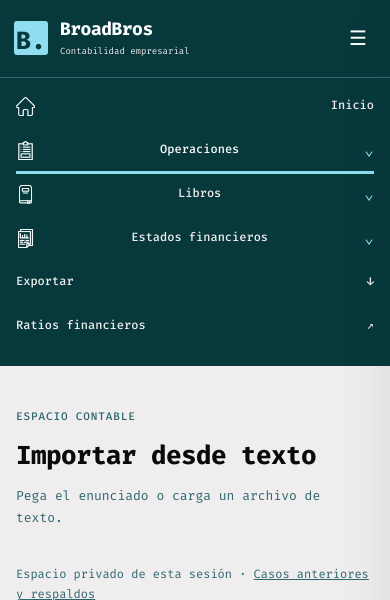
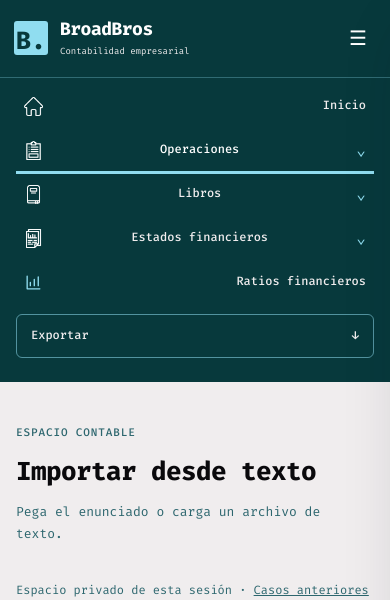
Before and after one commit to lamascara-17/BroadBros---Sistema-Contable, a Django app: page /cargar-texto/ in a window 390 px wide, after a click that opens the changed part. Shown: the top 600 px of the page. Run offline with Django 5.2, Linux system fonts and the light colour scheme; data comes from the database, SQL or seed files in the repository; data that the repository does not hold is empty.

Commit message:
Group financial ratios with primary navigation and keep export at the right

```diff
--- a/static/css/style.css
+++ b/static/css/style.css
@@ -1307,3 +1307,39 @@ td { font-size: 13px; line-height: 1.7; }
 .audio-options input { width: auto; margin: 0; }
 .audio-options span { display: block; color: #2c666e; }
 .chat-audio-button { display: block; margin-top: 10px; padding: 5px 10px; font-size: 12px; }
+
+/* Menú principal: ratios junto a los módulos y exportación a la derecha. */
+.workspace-nav { gap: clamp(8px, 1.5vw, 24px); }
+.workspace-nav > .workspace-link:not(.export-link),
+.workspace-nav > .nav-group > summary {
+    padding-inline: 8px;
+    white-space: nowrap;
+    border-radius: 5px 5px 0 0;
+    transition: background-color .15s ease, color .15s ease;
+}
+.workspace-nav > .workspace-link:not(.export-link):hover,
+.workspace-nav > .nav-group > summary:hover,
+.workspace-nav > .nav-group[open] > summary { background: rgba(144,221,240,.09); }
+.nav-ratio-icon { flex: 0 0 19px; color: var(--frosted-blue); }
+.workspace-nav > .workspace-link:focus-visible { outline: 2px solid var(--frosted-blue); outline-offset: -4px; }
+.workspace-nav > .export-link {
+    align-self: center;
+    min-height: 36px;
+    margin-block: 8px;
+    padding: 0 14px;
+    white-space: nowrap;
+    border: 1px solid rgba(144,221,240,.55);
+    border-radius: 6px;
+    gap: 8px;
+}
+.workspace-nav > .export-link:hover,
+.workspace-nav > .export-link.active { background: rgba(144,221,240,.12); border-color: var(--frosted-blue); }
+@media (max-width: 900px) {
+    .navigation-toggle { display: inline-grid; }
+    .workspace-nav { display: none; padding: 8px 16px 16px; }
+    .workspace-nav.open { display: flex; flex-direction: column; gap: 0; }
+    .workspace-nav > .workspace-link,
+    .workspace-nav > .nav-group > summary { min-height: 44px; }
+    .workspace-nav > .export-link { margin-left: 0; align-self: stretch; justify-content: space-between; }
+    .nav-dropdown { position: static; min-width: 0; box-shadow: none; margin: 4px 0 12px; }
+}
--- a/templates/base.html
+++ b/templates/base.html
@@ -48,8 +48,8 @@
                         <a href="{% url 'balance_general' %}" {% if request.resolver_match.url_name == 'balance_general' %}aria-current="page"{% endif %}><strong>Situación financiera</strong><small>Activo, pasivo y patrimonio</small></a>
                     </div>
                 </details>
+                <a href="{% url 'ratios_financieros' %}" class="workspace-link {% if request.resolver_match.url_name == 'ratios_financieros' %}active{% endif %}" {% if request.resolver_match.url_name == 'ratios_financieros' %}aria-current="page"{% endif %}><svg class="nav-ratio-icon" width="19" height="19" viewBox="0 0 24 24" fill="none" stroke="currentColor" stroke-width="1.7" stroke-linecap="round" stroke-linejoin="round" aria-hidden="true" focusable="false"><path d="M4 4v16h16M8 16v-4m5 4V8m5 8V5"/></svg><span>Ratios financieros</span></a>
                 <a href="{% url 'reporte_completo' %}" class="workspace-link export-link {% if request.resolver_match.url_name == 'reporte_completo' %}active{% endif %}" {% if request.resolver_match.url_name == 'reporte_completo' %}aria-current="page"{% endif %}>Exportar <span aria-hidden="true">↓</span></a>
-                <a href="{% url 'ratios_financieros' %}" class="workspace-link {% if request.resolver_match.url_name == 'ratios_financieros' %}active{% endif %}" {% if request.resolver_match.url_name == 'ratios_financieros' %}aria-current="page"{% endif %}>Ratios financieros <span aria-hidden="true">↗</span></a>
             </nav>
         </header>
         <main class="main-content">
```
